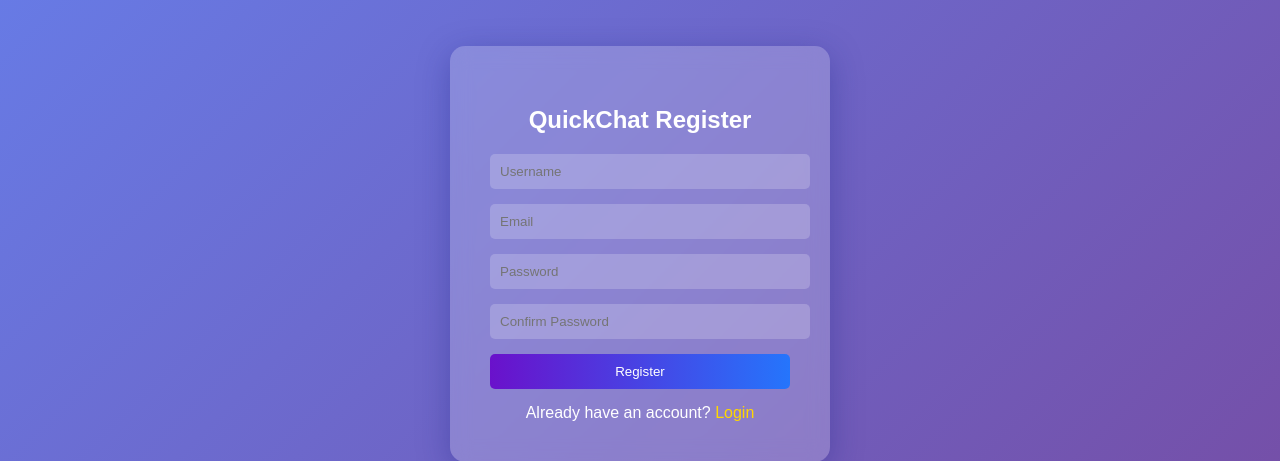
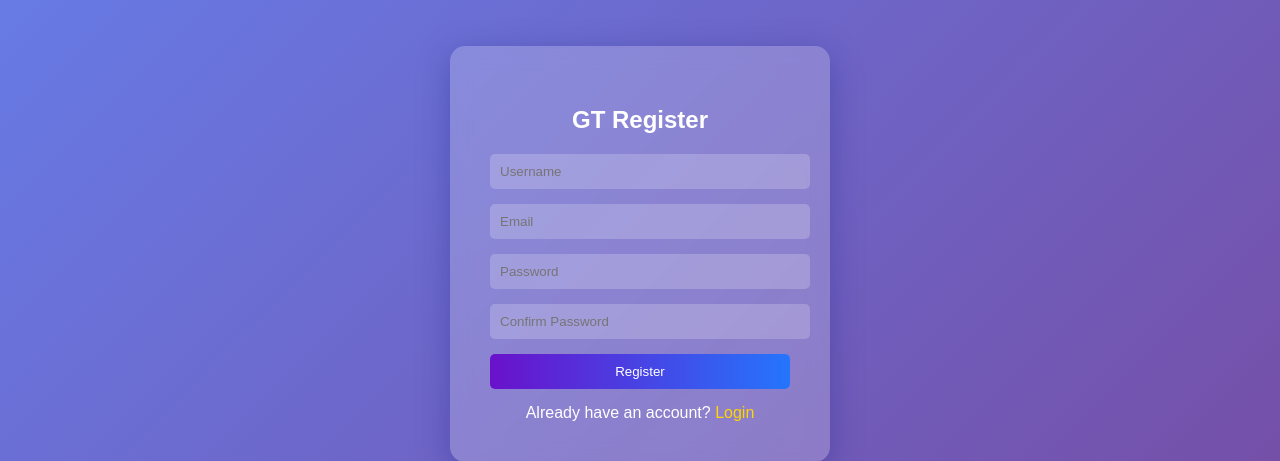
Before and after one commit to galyio07/QUICKCHAT-main, a Flask app: page /register in a window 1280 px wide. Shown: the part 146-607 px from the top of the page. Run offline with Flask 3, Linux system fonts and the light colour scheme.

Commit message:
POPRAVEK

```diff
--- a/QUICKCHAT-main/chatFlask-main/templates/register.html
+++ b/QUICKCHAT-main/chatFlask-main/templates/register.html
@@ -60,7 +60,7 @@
 </head>
 <body>
     <div class="register-container">
-        <h2>QuickChat Register</h2>
+        <h2>GT Register</h2>
         <form id="registerForm">
             <div class="input-group">
                 <input type="text" placeholder="Username" required>
```
